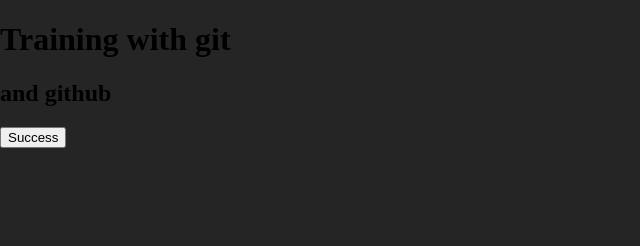
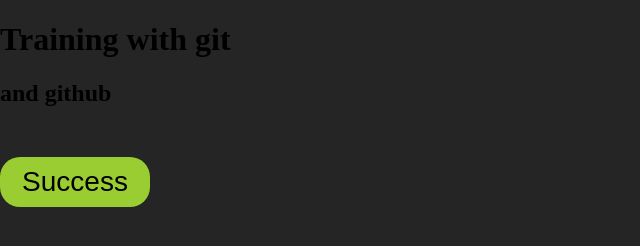
Before and after one commit to ThomasGodin/git, a plain HTML site: page index.html in a window 1280 px wide. Shown: the top 246 px of the page, without its empty margins (0-640 px from the left). Drawn offline with Linux system fonts and the light colour scheme.

Commit message:
mise en forme css du bouton

```diff
--- a/style.scss
+++ b/style.scss
@@ -4,3 +4,19 @@ body {
     max-width: 1500px;
     margin: 0 auto;
 }
+.btn {
+    height: 50px;
+    width: 150px;
+    background-color: yellowgreen;
+    font-size: 28px;
+    font-family: sans-serif;
+    border: none;
+    border-radius: 20px;
+    margin-top: 30px;
+    margin-left: auto;
+    margin-right: auto;
+    &:hover {
+        background-color: darken(yellowgreen, $amount: 30%);
+        color: white;
+    }
+}
```
Also changed, not shown: style.css, 1 other file.
